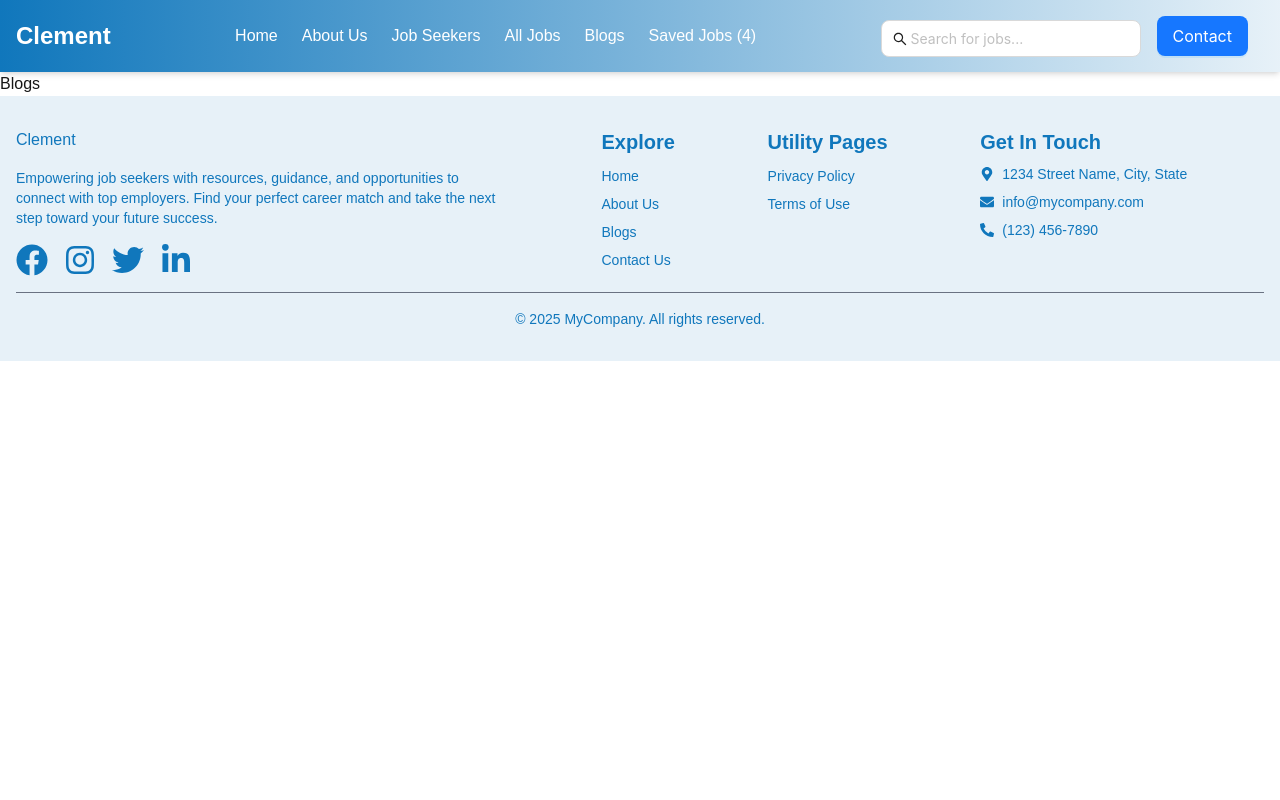
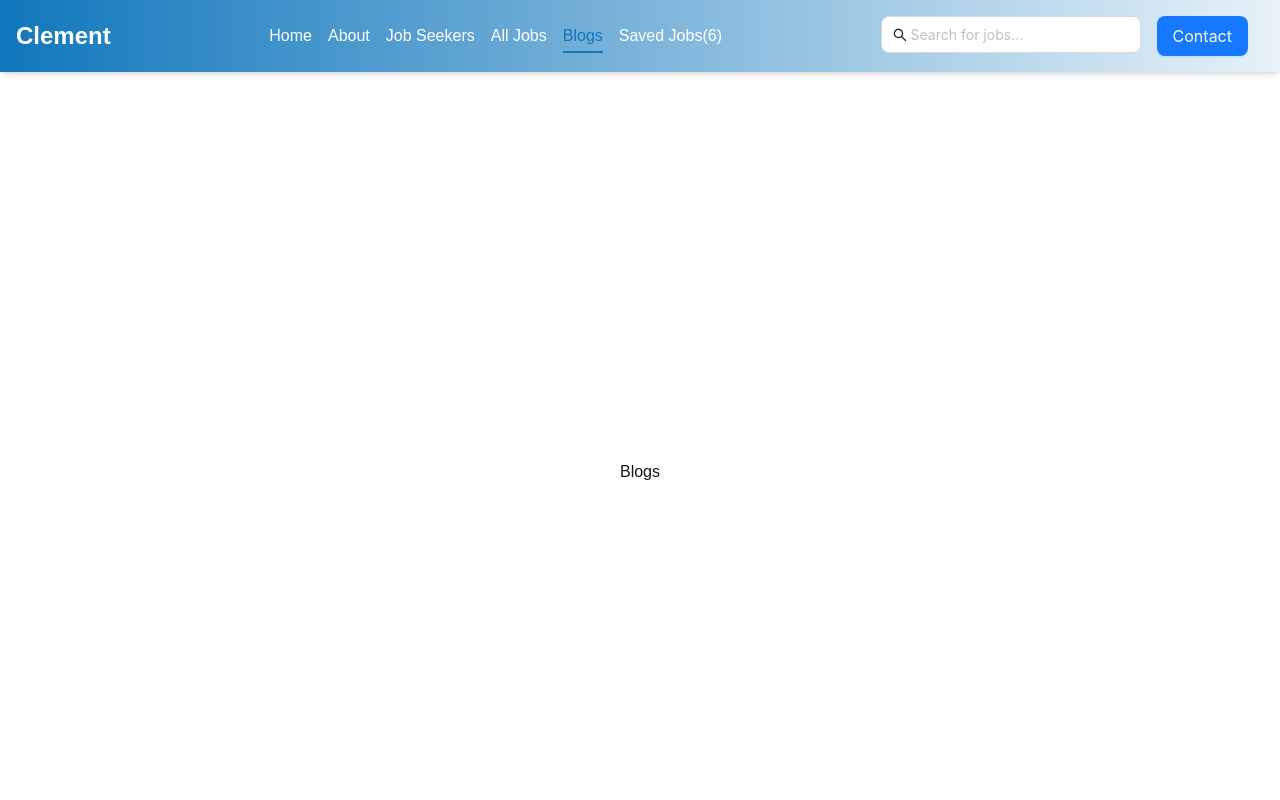
Before and after one commit to shejanNizam/healthcare-web, a Next.js app: page /blogs in a window 1280 px wide. Shown: the top 800 px of the page. Built offline with nearby package versions, Linux system fonts and the light colour scheme; what @ant-design/nextjs-registry would draw is missing.

Commit message:
fixed responsive issue

```diff
--- a/src/app/about/page.tsx
+++ b/src/app/about/page.tsx
@@ -1,6 +1,6 @@
 export default function About() {
   return (
-    <div>
+    <div className="flex flex-col items-center justify-center min-h-screen">
       <h3>About</h3>
     </div>
   );
--- a/src/app/all-jobs/page.tsx
+++ b/src/app/all-jobs/page.tsx
@@ -222,11 +222,11 @@ const AllJobs = () => {
                     <div
                       key={option}
                       onClick={() => applyFilter(category, option)}
-                      className={`px-4 py-3 cursor-pointer hover:bg-blue-50 transition-colors ${
+                      className={`px-4 py-3 cursor-pointer hover:bg-primary/10 transition-colors ${
                         (category === "Profession" &&
                           filters.profession === option) ||
                         (category === "Job type" && filters.jobType === option)
-                          ? "bg-blue-50 text-blue-600 font-medium"
+                          ? "bg-blue-50 text-primary font-medium"
                           : "text-gray-700"
                       }`}
                     >
@@ -251,7 +251,7 @@ const AllJobs = () => {
             </div>
           </div>
           {/* Job cards grid */}
-          <div className="grid grid-cols-1 gap-4 sm:gap-6">
+          <div className="grid grid-cols-1 xl:grid-cols-2 gap-4 sm:gap-6">
             {availableJobs?.length === 0 ? (
               <div className="bg-white rounded-lg shadow-sm p-8 text-center">
                 <CustomErrorPage />
--- a/src/app/blogs/page.tsx
+++ b/src/app/blogs/page.tsx
@@ -1,6 +1,6 @@
 export default function Blogs() {
   return (
-    <div>
+    <div className="flex flex-col items-center justify-center min-h-screen">
       <h3>Blogs</h3>
     </div>
   );
--- a/src/app/contact/page.tsx
+++ b/src/app/contact/page.tsx
@@ -1,6 +1,6 @@
 export default function Contact() {
   return (
-    <div>
+    <div className="flex flex-col items-center justify-center min-h-screen">
       <h3>Contact</h3>
     </div>
   );
--- /dev/null
+++ b/src/components/BlogCard.tsx
@@ -0,0 +1,7 @@
+export default function BlogCard() {
+  return (
+    <div>
+      <h3>BlogCard</h3>
+    </div>
+  );
+}
--- a/src/components/Navbar.tsx
+++ b/src/components/Navbar.tsx
@@ -3,12 +3,14 @@
 import { CloseOutlined, MenuOutlined } from "@ant-design/icons";
 import { Button, Drawer } from "antd";
 import Link from "next/link";
+import { usePathname } from "next/navigation";
 import { useEffect, useState } from "react";
 import SearchBar from "./SearchBar";
 
 export default function Navbar() {
   const [isMenuOpen, setIsMenuOpen] = useState(false);
   const [isScrolled, setIsScrolled] = useState(false);
+  const pathname = usePathname();
 
   useEffect(() => {
     const handleScroll = () => {
@@ -24,12 +26,16 @@ export default function Navbar() {
 
   const navLinks = [
     { href: "/", label: "Home" },
-    { href: "/about", label: "About Us" },
+    { href: "/about", label: "About" },
     { href: "/job-seekers", label: "Job Seekers" },
     { href: "/all-jobs", label: "All Jobs" },
     { href: "/blogs", label: "Blogs" },
-    { href: "/saved-jobs", label: "Saved Jobs (4)" },
+    { href: "/saved-jobs", label: "Saved Jobs(6)" },
   ];
+
+  const isActive = (href: string) => {
+    return pathname === href || (href !== "/" && pathname?.startsWith(href));
+  };
 
   return (
     <nav
@@ -43,20 +49,24 @@ export default function Navbar() {
         </Link>
 
         {/* Desktop Navigation */}
-        <div className="hidden md:flex space-x-6 text-white">
+        <div className="hidden md:flex md:space-x-4 text-white">
           {navLinks.map((link) => (
             <Link
               key={link.href}
               href={link.href}
-              className="hover:text-primary transition-colors duration-200"
+              className={`hover:text-primary transition-colors duration-200 relative ${
+                isActive(link.href)
+                  ? "text-primary after:bg-primary after:content-[''] after:absolute after:left-0 after:bottom-[-5px] after:w-full after:h-[2px]"
+                  : ""
+              }`}
             >
               {link.label}
             </Link>
           ))}
         </div>
 
-        <div className="flex items-center space-x-4">
-          <div className="hidden md:block">
+        <div className="flex space-x-4">
+          <div className="hidden lg:block">
             <SearchBar />
           </div>
           <Link href="/contact">
@@ -113,7 +123,9 @@ export default function Navbar() {
               <Link
                 key={link.href}
                 href={link.href}
-                className="text-white py-2 px-3 rounded transition-colors duration-200"
+                className={`text-white py-2 px-3 rounded transition-colors duration-200 ${
+                  isActive(link.href) ? "bg-primary/20 font-medium" : ""
+                }`}
                 onClick={toggleMenu}
               >
                 {link.label}
```
